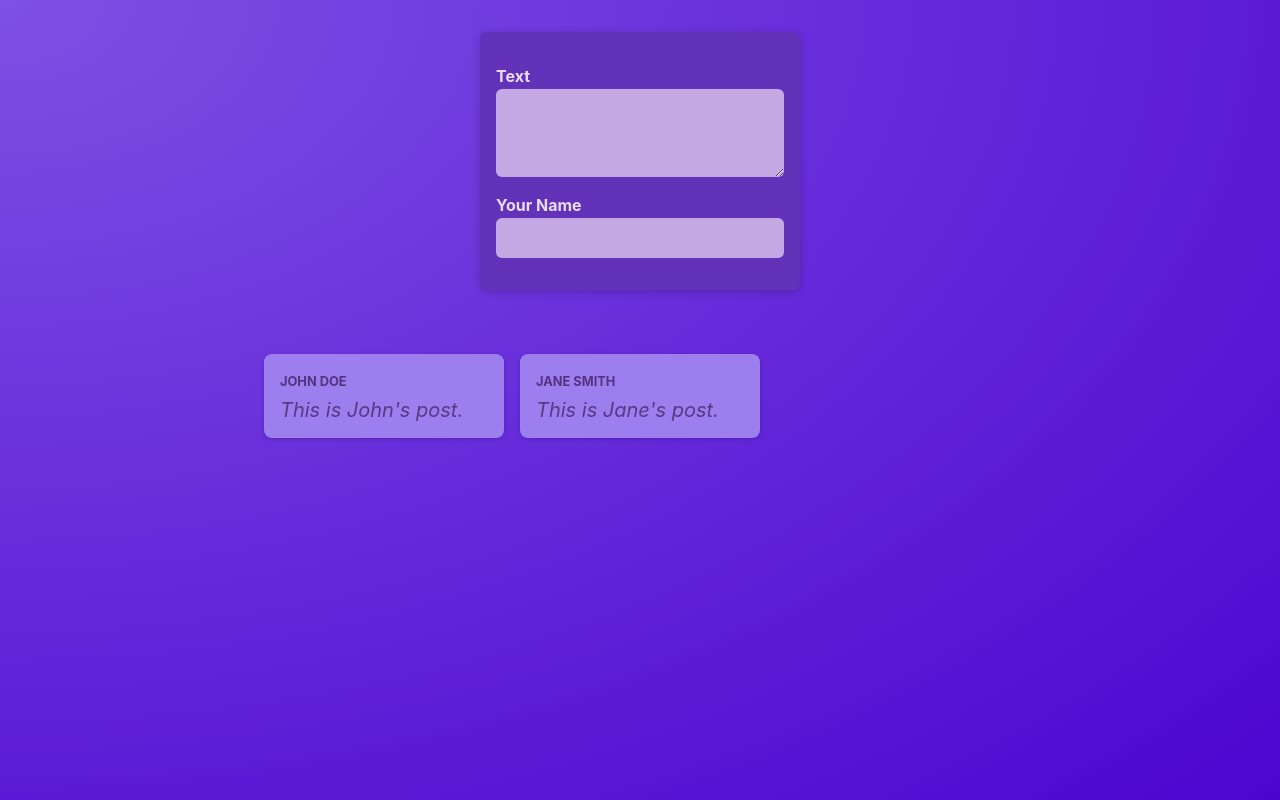
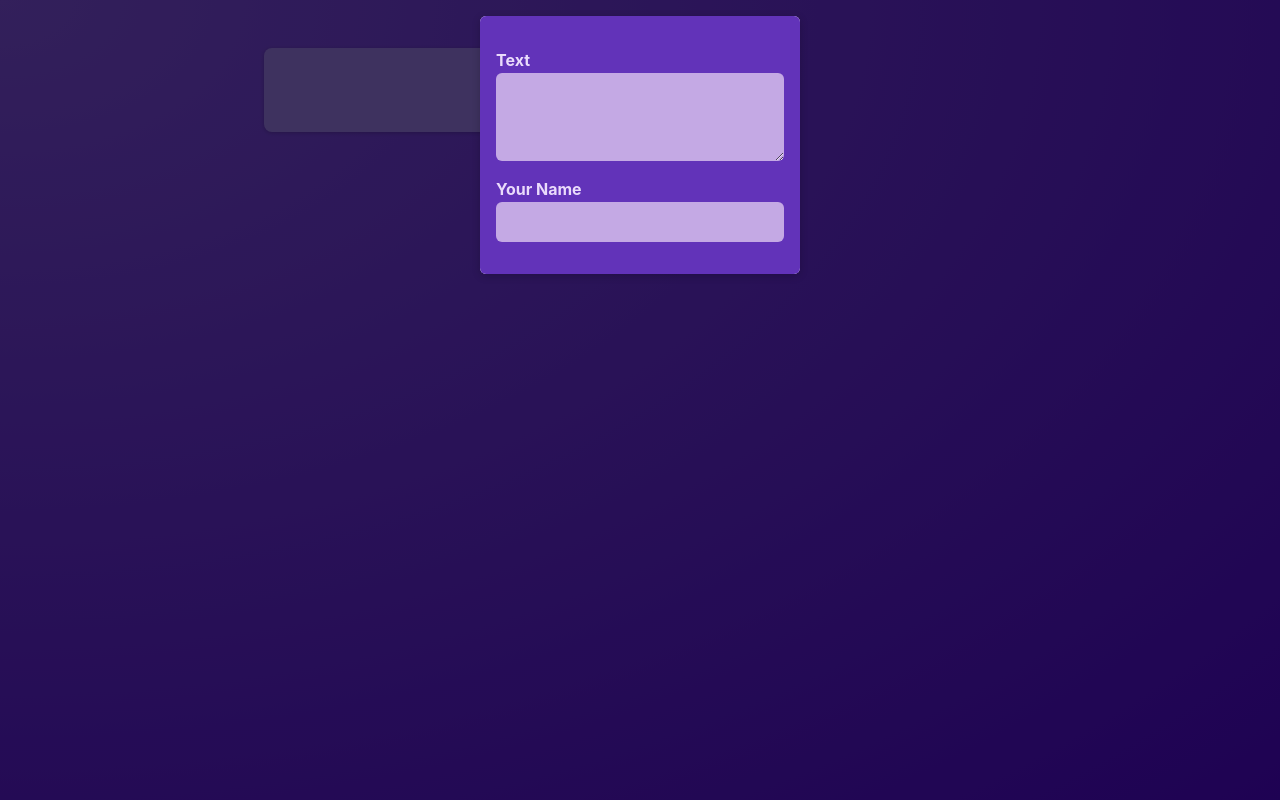
Before and after one commit to suyogyataneja/react-crash-course, a React (Vite) app: page / in a window 1280 px wide. Built offline with nearby package versions, Linux system fonts and the light colour scheme.

Commit message:
Introduce a reusable Modal with backdrop, a MainHeader with branding and "New Post" button, and wire up state in PostsList to show/hide the new post form inside the modal.

```diff
--- /dev/null
+++ b/src/components/Modal.jsx
@@ -0,0 +1,14 @@
+import classes from './Modal.module.css';
+
+function Modal({ children,onClose  }){
+
+    return(<>
+
+        <div className={classes.backdrop} onClick={onClose}/>
+        <dialog open className={classes.modal}>{children}</dialog>
+   </>
+    );
+}
+
+
+export default Modal;
--- /dev/null
+++ b/src/components/Modal.module.css
@@ -0,0 +1,18 @@
+.backdrop {
+    position: fixed;
+    top: 0;
+    left: 0;
+    width: 100%;
+    height: 100vh;
+    background-color: rgba(0, 0, 0, 0.6);
+    z-index: 1;
+  }
+
+  .modal {
+    border: none;
+    border-radius: 6px;
+    box-shadow: 0 2px 8px rgba(0, 0, 0, 0.2);
+    padding: 0;
+    overflow: hidden;
+    z-index: 1;
+  }
--- a/src/components/NewPost.module.css
+++ b/src/components/NewPost.module.css
@@ -2,9 +2,6 @@
     background-color: #6233b9;
     padding: 1rem;
     width: 20rem;
-    margin: 2rem auto;
-    border-radius: 6px;
-    box-shadow: 0 2px 8px rgba(0, 0, 0, 0.2);
   }
 
   .form label {
--- a/src/components/PostsList.jsx
+++ b/src/components/PostsList.jsx
@@ -1,15 +1,43 @@
 import Post from './Post';
 import classes from './PostsList.module.css';
 import NewPost from './NewPost'
+import { useState } from 'react';
+import Modal from './Modal';
 
 function PostsList() {
+    // const [enteredBody, setEnteredBody] = useState('');
+    const [modalIsVisible, setModalIsVisible] = useState(true);
+
+    const [enteredBody, setEnteredBody] = useState('');
+
+    const [enteredAuthor, setEnteredAuthor ] = useState('');
+
+    function hideModalHandler(){
+        setModalIsVisible(false);
+    }
+
+    function bodyChangeHandler(event){
+
+        setEnteredBody(event.target.value);
+    }
+
+    function AuthorChangeHandler(event){
+        setEnteredAuthor(event.target.value);
+
+    }
 
     return (
 
         <>
-        <NewPost/>
+        {modalIsVisible ?       <Modal onClose={hideModalHandler}>
+                <NewPost
+                onBodyChange={bodyChangeHandler}
+                onAuthorChange={AuthorChangeHandler}/>
+                </Modal>:false}
+
+
         <ul className={classes.posts}>
-            <Post author="John Doe" body="This is John's post."/>
+            <Post author={enteredAuthor} body={enteredBody}/>
             <Post author="Jane Smith" body="This is Jane's post."/>
             {/* <Post author="Bob Johnson" body="This is Bob's post."/>
             <Post author="Alice Williams" body="This is Alice's post."/> */}
```
